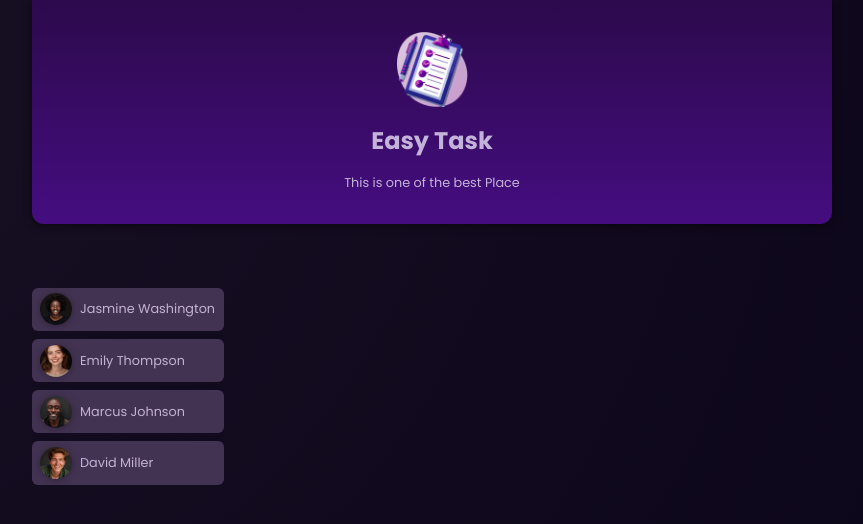
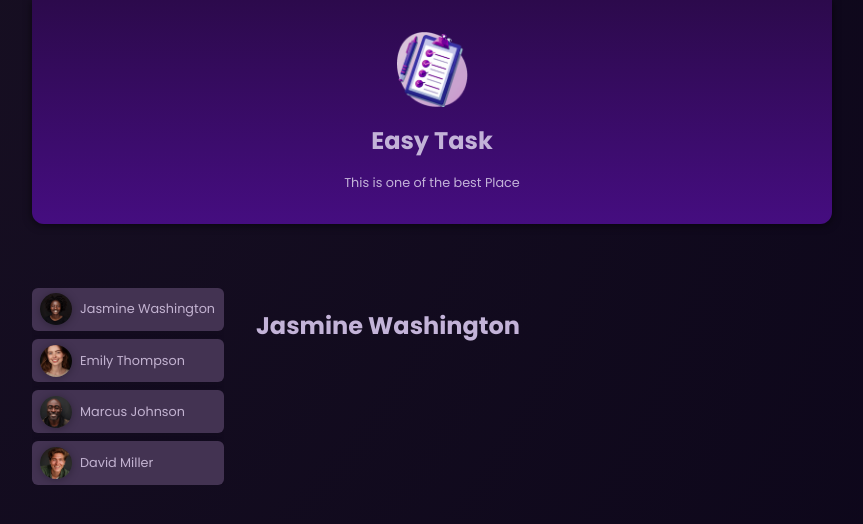
Before and after one commit to KavishBaingane/AngularEssentials, an Angular app: page / in a window 1280 px wide. Shown: the top 524 px of the page, without its empty margins (208-1071 px from the left). Built offline with nearby package versions, Linux system fonts and the light colour scheme.

Commit message:
W1:Excercise -> create a configurable component.

```diff
--- a/src/app/app.component.html
+++ b/src/app/app.component.html
@@ -28,5 +28,5 @@
               (select)="onSelectUser($event)"/>
         </li>
     </ul>
+    <app-tasks [name]="selectedUser.name"/>
 </main>
-<!-- <app-user/> -->
--- a/src/app/app.component.ts
+++ b/src/app/app.component.ts
@@ -5,19 +5,25 @@
 import { UserComponent } from './user/user.component';
 
 import { DUMMY_USERS } from './user/dummy-users';
+import { TasksComponent } from './tasks/tasks.component';
 
 @Component({
   selector: 'app-root',
   standalone: true,
-  imports: [ HeaderComponent, UserComponent],
+  imports: [ HeaderComponent, UserComponent, TasksComponent],
   templateUrl: './app.component.html',
   styleUrl: './app.component.css'
 })
 export class AppComponent {
   users = DUMMY_USERS;
   title = 'AngularEssentials';
+  selectedUserId = 'u1';
+
+  get selectedUser(){
+    return this.users.find((user)=>user.id ===this.selectedUserId)!;
+  }
 
   onSelectUser(id:string){
-    console.log("Selected user with Id"+ id );
+    this.selectedUserId = id;
   }
 }
--- /dev/null
+++ b/src/app/tasks/tasks.component.html
@@ -0,0 +1 @@
+<h2>{{name}}</h2>
```
Also changed, not shown: src/app/tasks/tasks.component.ts (added, +12 -0 lines), src/app/tasks/tasks.component.css (added).
